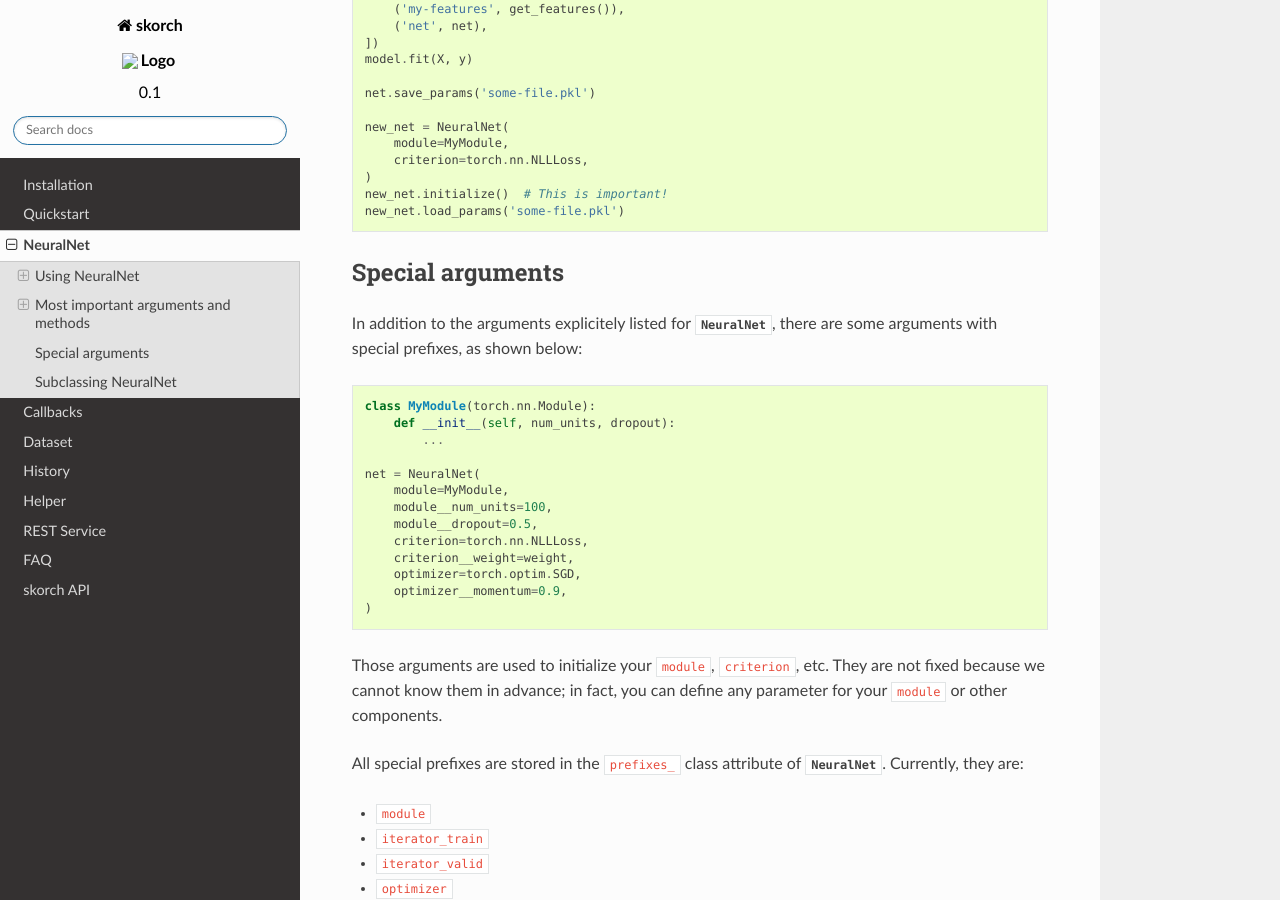
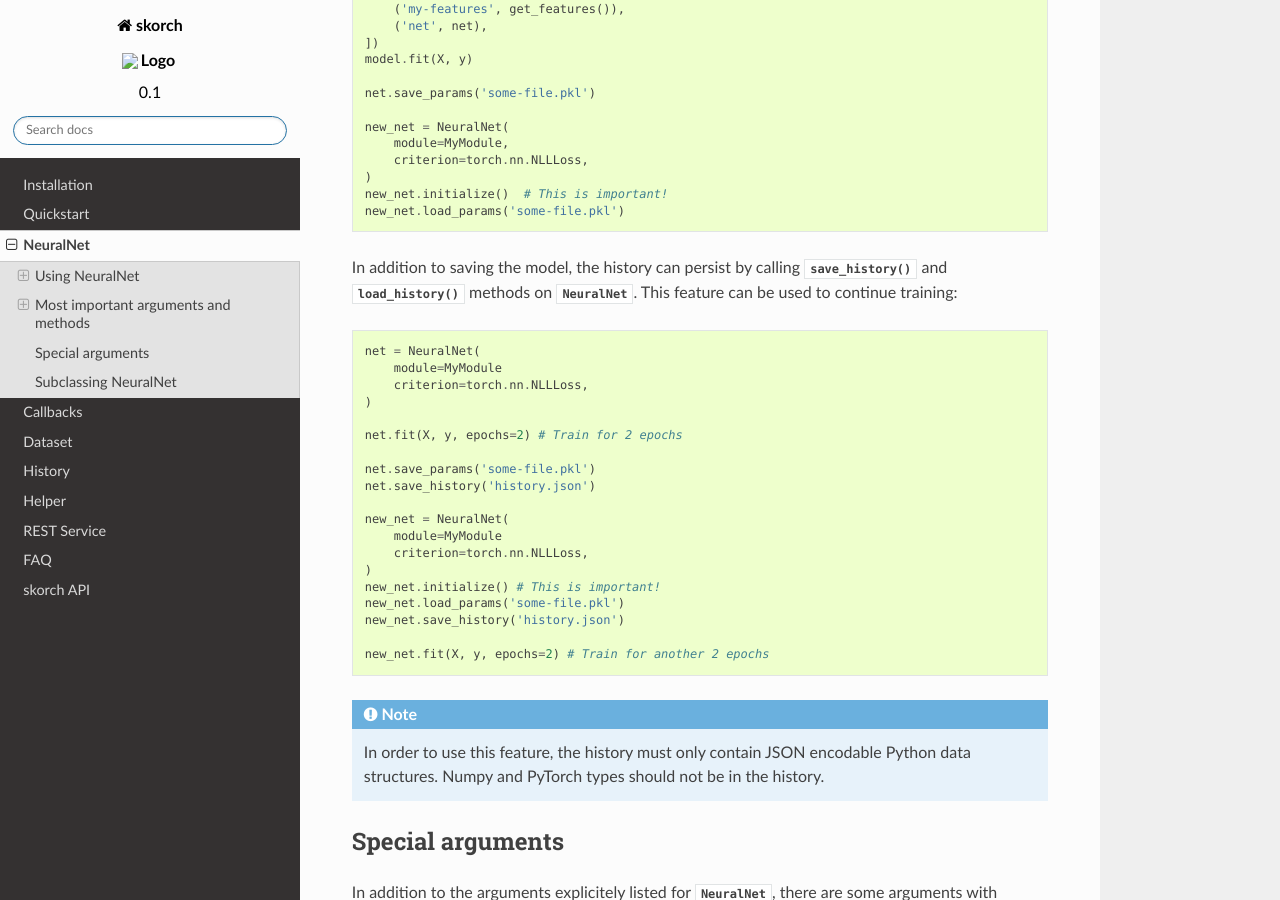
Before and after one commit to skorch-dev/skorch, a Sphinx documentation site: the page built from docs/user/neuralnet.rst, in a window 1280 px wide and 900 px high, scrolled down 6873 px. Built offline with Sphinx 7.4.7 and the Read the Docs theme 2.0.0, drawn with Linux system fonts in a browser that asks for light colours; some of the changed text lies outside the part shown.

Commit message:
DOC: Adds saving and loading history

```diff
--- a/docs/user/neuralnet.rst
+++ b/docs/user/neuralnet.rst
@@ -419,6 +419,37 @@ initialize a :class:`.NeuralNet` to load the parameters again:
     new_net.initialize()  # This is important!
     new_net.load_params('some-file.pkl')
 
+In addition to saving the model, the history can persist by
+calling :func:`~skorch.net.NeuralNet.save_history` and
+:func:`~skorch.net.NeuralNet.load_history` methods on
+:class:`.NeuralNet`. This feature can be used to
+continue training:
+
+.. code:: python
+
+    net = NeuralNet(
+        module=MyModule
+        criterion=torch.nn.NLLLoss,
+    )
+
+    net.fit(X, y, epochs=2) # Train for 2 epochs
+
+    net.save_params('some-file.pkl')
+    net.save_history('history.json')
+
+    new_net = NeuralNet(
+        module=MyModule
+        criterion=torch.nn.NLLLoss,
+    )
+    new_net.initialize() # This is important!
+    new_net.load_params('some-file.pkl')
+    new_net.save_history('history.json')
+
+    new_net.fit(X, y, epochs=2) # Train for another 2 epochs
+
+.. note:: In order to use this feature, the history
+    must only contain JSON encodable Python data structures.
+    Numpy and PyTorch types should not be in the history.
 
 Special arguments
 -----------------
```
Also changed, not shown: other parts of docs/user/neuralnet.rst (+2 -2 lines), 1 other file.
